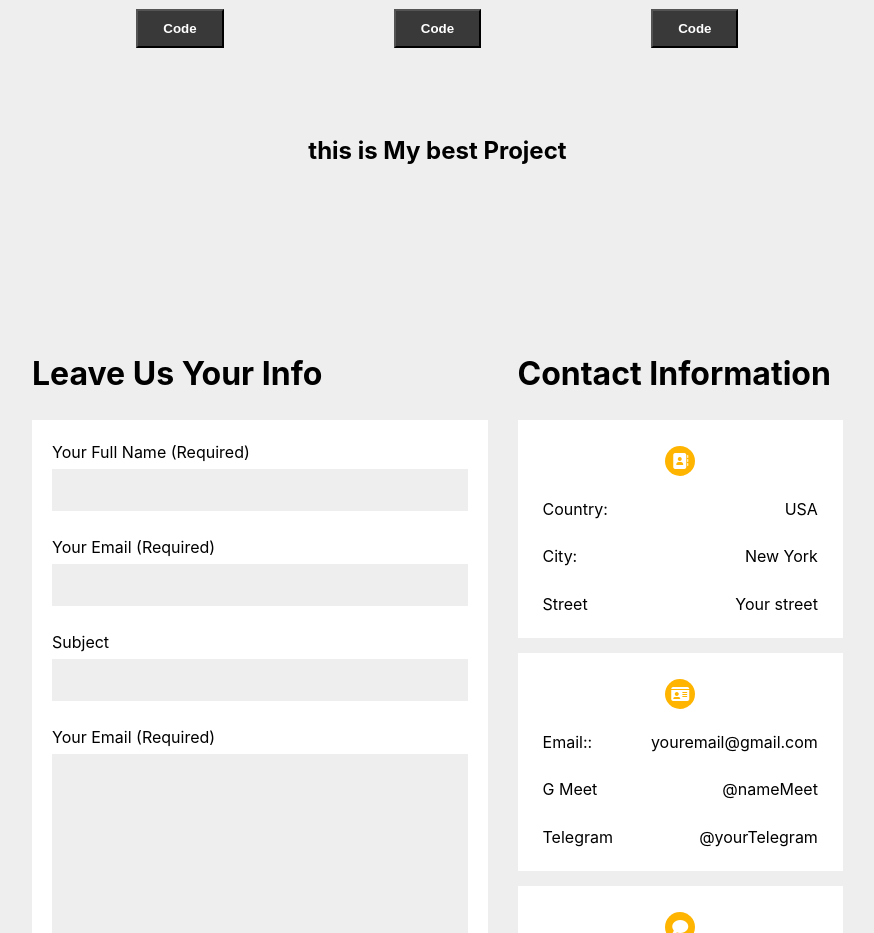
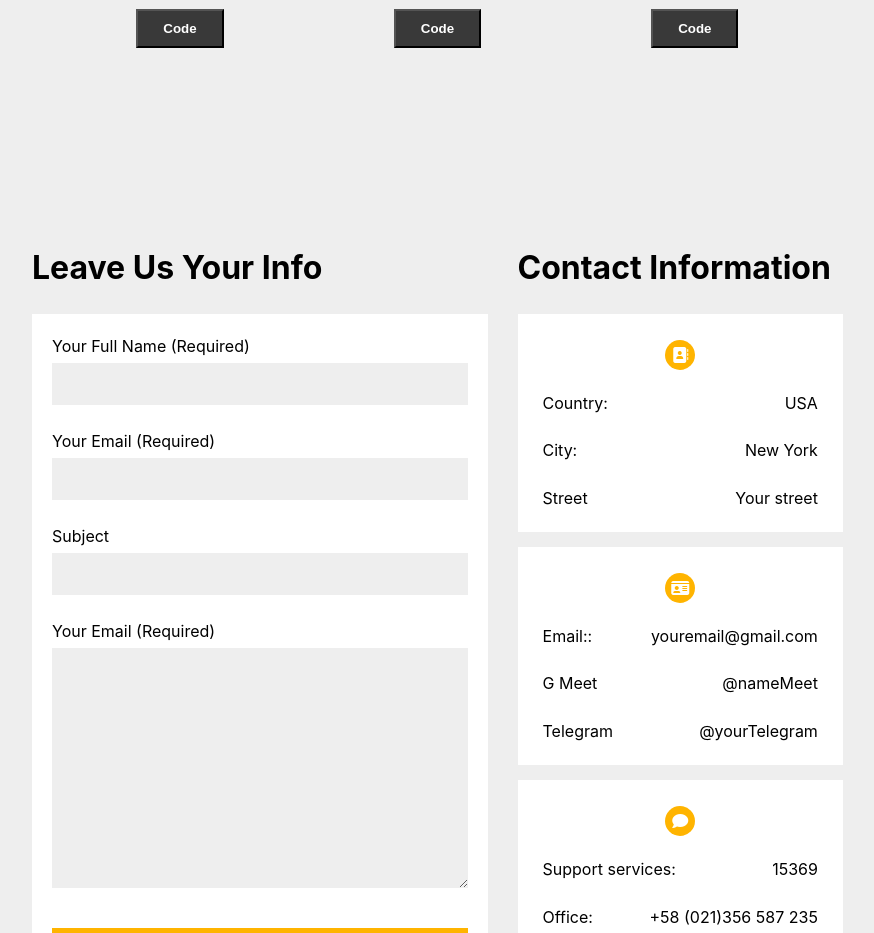
Before and after one commit to RahimMHD/RahimMHD, a React (Vite) app: page / in a window 1280 px wide. Shown: the part 3462-4395 px from the top of the page, without its empty margins (333-1207 px from the left). Built offline with nearby package versions, Linux system fonts and the light colour scheme; some icons are missing.

Commit message:
Update project.jsx

```diff
--- a/src/component/componentMain/project.jsx
+++ b/src/component/componentMain/project.jsx
@@ -57,7 +57,6 @@ export default function Project(props) {
                     </div>
                 </div>
             </div>
-            <h2>this is My best Project</h2>
         </div>
     )
 }
```
